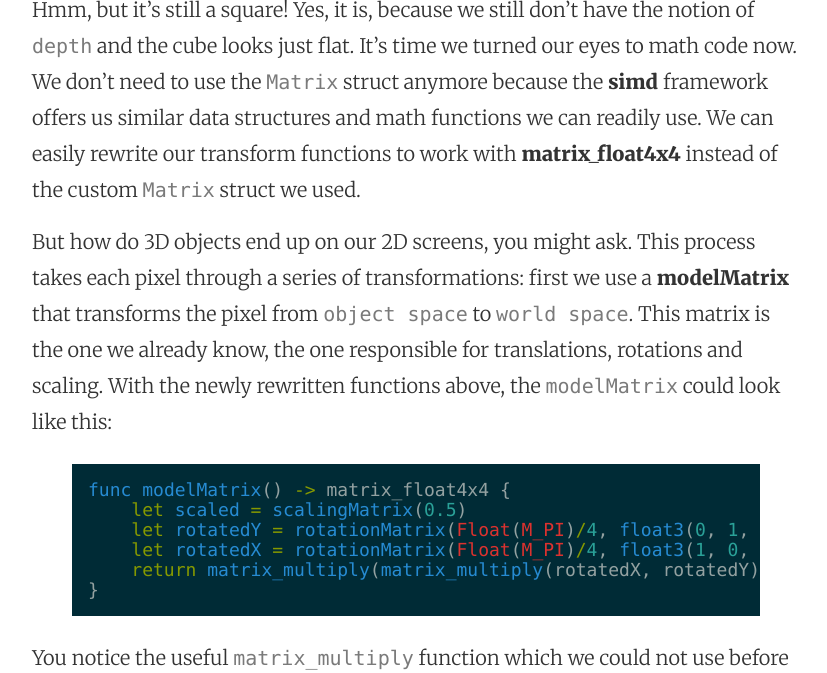
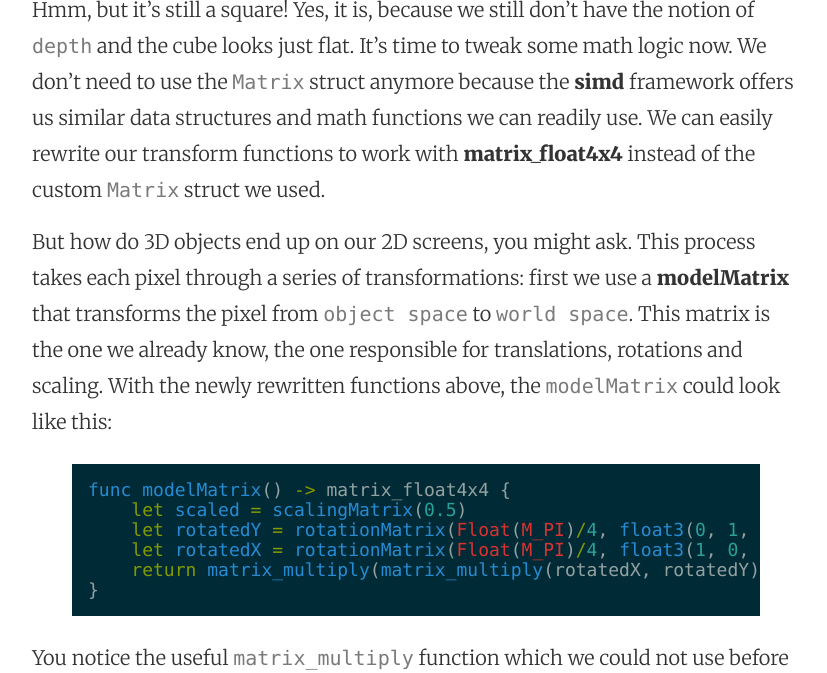
Before and after one commit to mhorga/mhorga.github.io, a Jekyll site: the page built from _posts/2016-04-18-using-metalkit-part-9.markdown, in a window 1280 px wide and 900 px high, scrolled down 4609 px, cut to the strip 227-900 px from the top of the window. Shown: the whole strip, without its empty margins (224-1051 px from the left). Built offline with Jekyll 4.4.1, drawn with Linux system fonts in a browser that asks for light colours; comment, search, counter and statistics services are not loaded.

Commit message:
Post update: Using MetalKit part 9

```diff
--- a/_posts/2016-04-18-using-metalkit-part-9.markdown
+++ b/_posts/2016-04-18-using-metalkit-part-9.markdown
@@ -85,7 +85,7 @@
 
 ![alt text](https://github.com/Swiftor/Metal/raw/master/images/chapter09_3.png "3")
 
-Hmm, but it's still a square! Yes, it is, because we still don't have the notion of `depth` and the cube looks just flat. It's time we turned our eyes to math code now. We don't need to use the `Matrix` struct anymore because the __simd__ framework offers us similar data structures and math functions we can readily use. We can easily rewrite our transform functions to work with __matrix_float4x4__ instead of the custom `Matrix` struct we used.
+Hmm, but it's still a square! Yes, it is, because we still don't have the notion of `depth` and the cube looks just flat. It's time to tweak some math logic now. We don't need to use the `Matrix` struct anymore because the __simd__ framework offers us similar data structures and math functions we can readily use. We can easily rewrite our transform functions to work with __matrix_float4x4__ instead of the custom `Matrix` struct we used.
 
 But how do 3D objects end up on our 2D screens, you might ask. This process takes each pixel through a series of transformations: first we use a __modelMatrix__ that transforms the pixel from `object space` to `world space`. This matrix is the one we already know, the one responsible for translations, rotations and scaling. With the newly rewritten functions above, the `modelMatrix` could look like this:
 
```
